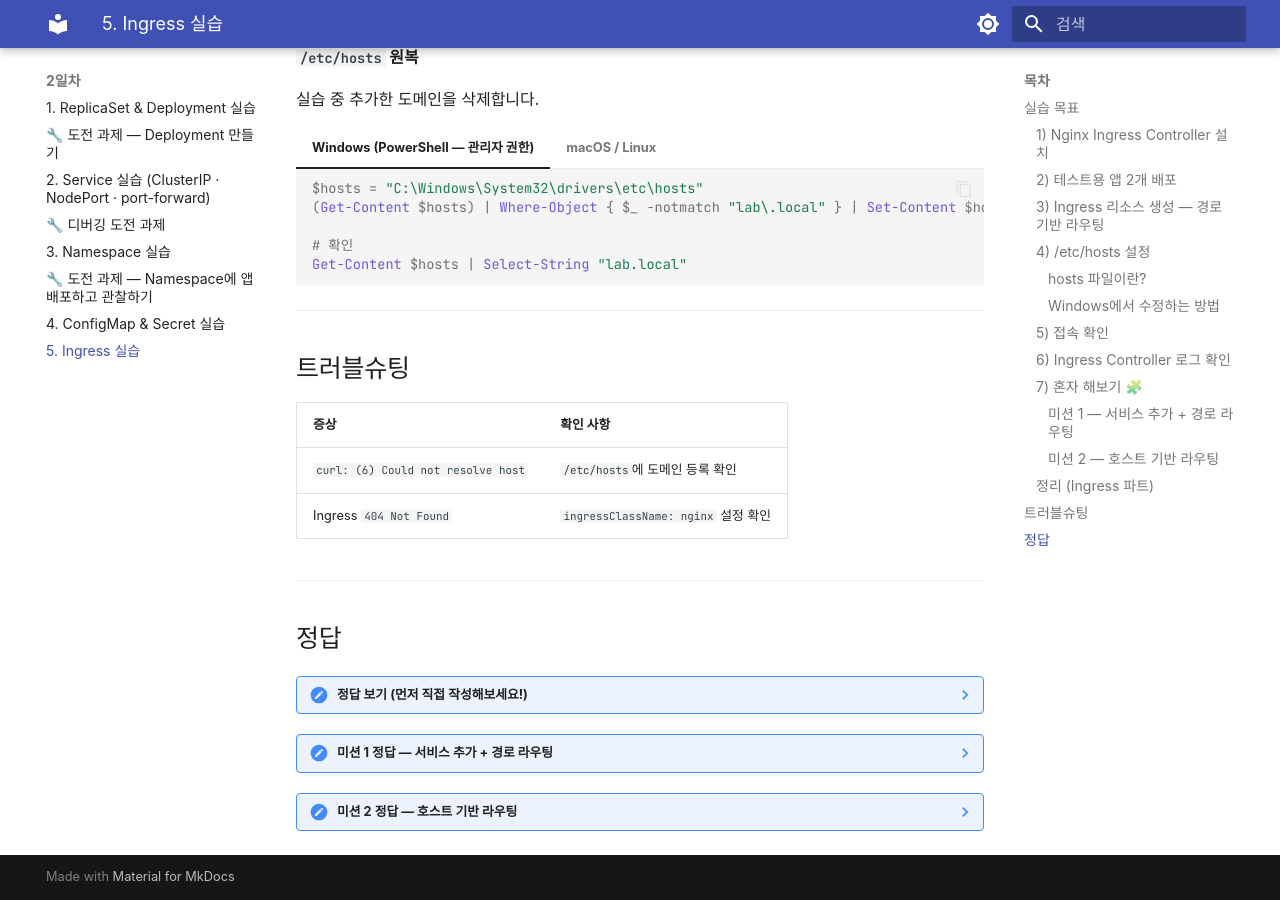
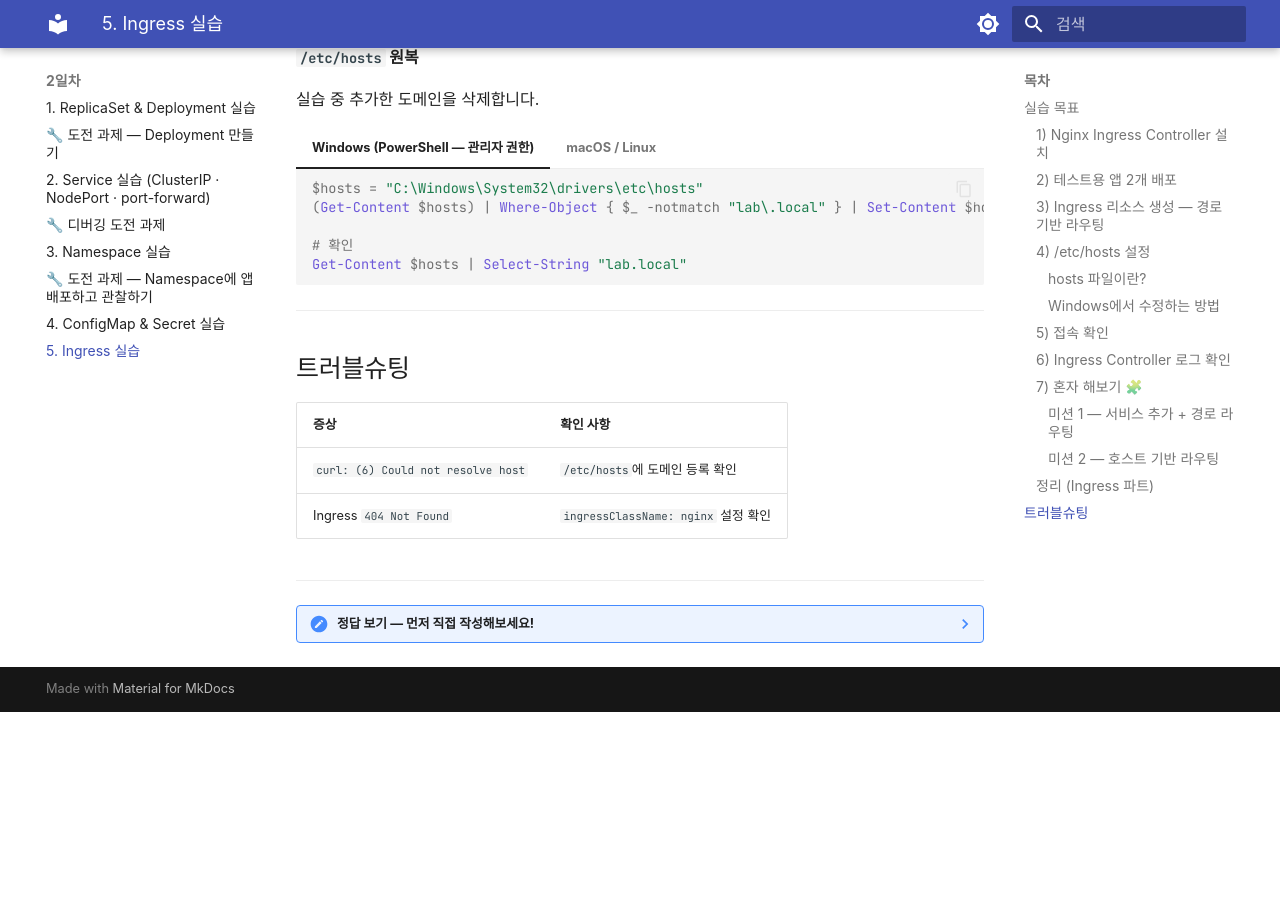
Before and after one commit to skilleat-labs/k8s-for-4days, an MkDocs documentation site: the page built from docs/day2/3-1-ingress.md, in a window 1280 px wide and 900 px high, scrolled down 6721 px. Built offline with MkDocs 1.6.1 and Material for MkDocs 9.7.7, drawn with Linux system fonts in a browser that asks for light colours; some web fonts are replaced; after the commit the page ends 7433 px from its top, so only the background shows below that.

Commit message:
Hide answers: merge all ingress answers into one collapsible block

````diff
--- a/docs/day2/3-1-ingress.md
+++ b/docs/day2/3-1-ingress.md
@@ -387,9 +387,7 @@ kubectl delete -f https://raw.githubusercontent.com/kubernetes/ingress-nginx/con
 
 ---
 
-## 정답
-
-??? note "정답 보기 (먼저 직접 작성해보세요!)"
+??? note "정답 보기 — 먼저 직접 작성해보세요!"
 
     **api-app.yaml**
 
@@ -465,7 +463,9 @@ kubectl delete -f https://raw.githubusercontent.com/kubernetes/ingress-nginx/con
           targetPort: 5678
     ```
 
-??? note "미션 1 정답 — 서비스 추가 + 경로 라우팅"
+    ---
+
+    **미션 1 — 서비스 추가 + 경로 라우팅**
 
     **shop-app.yaml**
 
@@ -542,7 +542,9 @@ kubectl delete -f https://raw.githubusercontent.com/kubernetes/ingress-nginx/con
                       number: 80
     ```
 
-??? note "미션 2 정답 — 호스트 기반 라우팅"
+    ---
+
+    **미션 2 — 호스트 기반 라우팅**
 
     **ingress-host.yaml**
 
````
